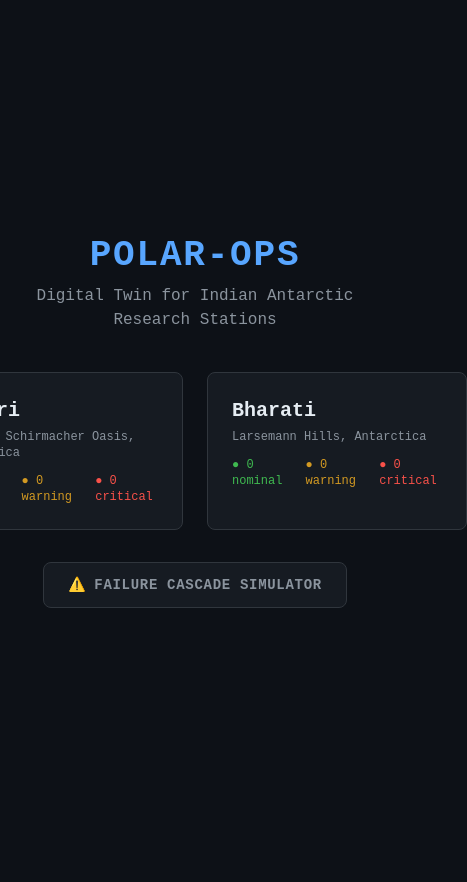
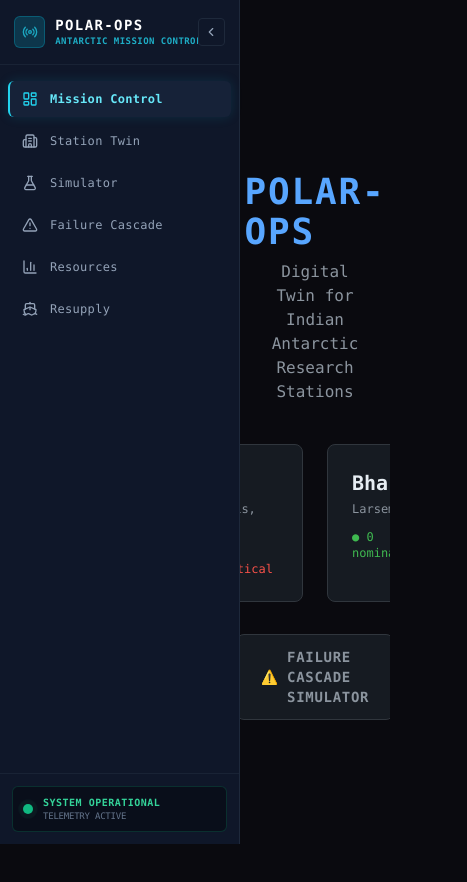
Before and after one commit to Dev-Lahrani/polar-ops-digital-twin, a Next.js app: page / in a window 390 px wide. Shown: the top 882 px of the page, 467 px wide, since content can reach past the window. Before the commit the page ends 844 px from the top, so only its background shows below. Built offline with nearby package versions, Linux system fonts and the light colour scheme.

Commit message:
feat(layout): add mission control navigation sidebar and responsive layout

```diff
--- a/src/app/layout.tsx
+++ b/src/app/layout.tsx
@@ -1,9 +1,10 @@
 import type { Metadata } from "next";
 import "./globals.css";
+import LayoutShell from "@/components/layout-shell";
 
 export const metadata: Metadata = {
-  title: "POLAR-OPS Digital Twin",
-  description: "Digital Twin for Indian Antarctic Research Stations",
+  title: "POLAR-OPS — Antarctic Mission Control",
+  description: "Digital Twin & Real-time Operations Platform for Indian Antarctic Research Stations",
 };
 
 export default function RootLayout({
@@ -12,8 +13,10 @@ export default function RootLayout({
   children: React.ReactNode;
 }) {
   return (
-    <html lang="en">
-      <body className="antialiased">{children}</body>
+    <html lang="en" className="dark">
+      <body className="min-h-screen bg-[#0a0a0f] text-slate-200 antialiased font-mono selection:bg-cyan-500/30 selection:text-cyan-200">
+        <LayoutShell>{children}</LayoutShell>
+      </body>
     </html>
   );
 }
--- /dev/null
+++ b/src/components/layout-shell.tsx
@@ -0,0 +1,29 @@
+"use client";
+
+import { useSidebar, SidebarProvider } from "@/components/nav-sidebar";
+import NavSidebar from "@/components/nav-sidebar";
+
+function ShellContent({ children }: { children: React.ReactNode }) {
+  const { collapsed } = useSidebar();
+
+  return (
+    <div className="flex min-h-screen bg-[#0a0a0f] text-slate-200">
+      <NavSidebar />
+      <main
+        className={`flex-1 transition-all duration-300 min-h-screen p-6 md:p-8 overflow-y-auto ${
+          collapsed ? "ml-16" : "ml-60"
+        }`}
+      >
+        {children}
+      </main>
+    </div>
+  );
+}
+
+export default function LayoutShell({ children }: { children: React.ReactNode }) {
+  return (
+    <SidebarProvider>
+      <ShellContent>{children}</ShellContent>
+    </SidebarProvider>
+  );
+}
--- /dev/null
+++ b/src/components/nav-sidebar.tsx
@@ -0,0 +1,170 @@
+"use client";
+
+import { createContext, useContext, useState } from "react";
+import Link from "next/link";
+import { usePathname } from "next/navigation";
+import {
+  LayoutDashboard,
+  Building2,
+  FlaskConical,
+  AlertTriangle,
+  BarChart3,
+  Ship,
+  ChevronLeft,
+  ChevronRight,
+  Radio,
+} from "lucide-react";
+
+interface SidebarContextType {
+  collapsed: boolean;
+  setCollapsed: React.Dispatch<React.SetStateAction<boolean>>;
+}
+
+const SidebarContext = createContext<SidebarContextType>({
+  collapsed: false,
+  setCollapsed: () => {},
+});
+
+export const useSidebar = () => useContext(SidebarContext);
+
+export function SidebarProvider({ children }: { children: React.ReactNode }) {
+  const [collapsed, setCollapsed] = useState(false);
+  return (
+    <SidebarContext.Provider value={{ collapsed, setCollapsed }}>
+      {children}
+    </SidebarContext.Provider>
+  );
+}
+
+interface NavItem {
+  name: string;
+  href: string;
+  icon: React.ComponentType<{ className?: string }>;
+  matchPrefix?: boolean;
+}
+
+const navItems: NavItem[] = [
+  { name: "Mission Control", href: "/", icon: LayoutDashboard },
+  { name: "Station Twin", href: "/station/bharati", icon: Building2, matchPrefix: true },
+  { name: "Simulator", href: "/simulator", icon: FlaskConical },
+  { name: "Failure Cascade", href: "/cascade", icon: AlertTriangle },
+  { name: "Resources", href: "/resources", icon: BarChart3 },
+  { name: "Resupply", href: "/resupply", icon: Ship },
+];
+
+export default function NavSidebar() {
+  const { collapsed, setCollapsed } = useSidebar();
+  const pathname = usePathname();
+
+  const isActive = (item: NavItem) => {
+    if (item.href === "/") {
+      return pathname === "/";
+    }
+    if (item.matchPrefix) {
+      return pathname.startsWith("/station");
+    }
+    return pathname.startsWith(item.href);
+  };
+
+  return (
+    <aside
+      className={`fixed top-0 left-0 bottom-0 z-40 flex flex-col justify-between border-r border-[#1e293b] bg-[#0f1729] text-slate-200 transition-all duration-300 ${
+        collapsed ? "w-16" : "w-60"
+      }`}
+    >
+      {/* Top Section: Logo & Brand */}
+      <div className="flex flex-col border-b border-[#1e293b]/70">
+        <div className="flex h-16 items-center justify-between px-3.5">
+          {!collapsed ? (
+            <div className="flex items-center gap-2.5 overflow-hidden">
+              <div className="flex h-8 w-8 items-center justify-center rounded-md bg-cyan-500/20 text-cyan-400 border border-cyan-500/30">
+                <Radio className="h-4 w-4 animate-pulse" />
+              </div>
+              <div className="flex flex-col truncate">
+                <span className="text-sm font-black tracking-widest text-white uppercase font-mono">
+                  POLAR-OPS
+                </span>
+                <span className="text-[9px] tracking-wider text-cyan-400/80 uppercase font-semibold">
+                  ANTARCTIC MISSION CONTROL
+                </span>
+              </div>
+            </div>
+          ) : (
+            <div className="mx-auto flex h-8 w-8 items-center justify-center rounded-md bg-cyan-500/20 text-cyan-400 border border-cyan-500/30">
+              <Radio className="h-4 w-4 animate-pulse" />
+            </div>
+          )}
+
+          <button
+            onClick={() => setCollapsed((prev) => !prev)}
+            className={`flex h-7 w-7 items-center justify-center rounded border border-[#1e293b] text-slate-400 hover:bg-[#1e293b] hover:text-white transition-colors ${
+              collapsed ? "mx-auto mt-2 mb-2" : ""
+            }`}
+            title={collapsed ? "Expand sidebar" : "Collapse sidebar"}
+            aria-label={collapsed ? "Expand sidebar" : "Collapse sidebar"}
+          >
+            {collapsed ? <ChevronRight className="h-3.5 w-3.5" /> : <ChevronLeft className="h-3.5 w-3.5" />}
+          </button>
+        </div>
+      </div>
+
+      {/* Navigation Links */}
+      <nav className="flex-1 space-y-1.5 px-2 py-4">
+        {navItems.map((item) => {
+          const active = isActive(item);
+          const Icon = item.icon;
+
+          return (
+            <Link
+              key={item.name}
+              href={item.href}
+              className={`group flex items-center rounded-md px-3 py-2.5 text-xs font-medium transition-all ${
+                active
+                  ? "border-l-2 border-cyan-400 bg-[#162238] text-cyan-300 font-semibold shadow-[0_0_12px_rgba(6,182,212,0.15)]"
+                  : "border-l-2 border-transparent text-slate-400 hover:bg-[#162033] hover:text-slate-200"
+              } ${collapsed ? "justify-center px-2" : "gap-3"}`}
+              title={collapsed ? item.name : undefined}
+            >
+              <Icon
+                className={`h-4 w-4 shrink-0 transition-colors ${
+                  active ? "text-cyan-400" : "text-slate-400 group-hover:text-slate-200"
+                }`}
+              />
+              {!collapsed && <span className="truncate tracking-wide">{item.name}</span>}
+            </Link>
+          );
+        })}
+      </nav>
+
+      {/* Bottom Section: Operational Status */}
+      <div className="border-t border-[#1e293b]/70 p-3">
+        {!collapsed ? (
+          <div className="flex items-center gap-2.5 rounded-md bg-[#090e1a] border border-emerald-500/20 px-2.5 py-2">
+            <span className="relative flex h-2.5 w-2.5 shrink-0">
+              <span className="absolute inline-flex h-full w-full animate-ping rounded-full bg-emerald-400 opacity-75" />
+              <span className="relative inline-flex h-2.5 w-2.5 rounded-full bg-emerald-500" />
+            </span>
+            <div className="flex flex-col truncate">
+              <span className="text-[10px] font-mono font-bold tracking-wider text-emerald-400 uppercase">
+                SYSTEM OPERATIONAL
+              </span>
+              <span className="text-[9px] text-slate-500 tracking-tight">
+                TELEMETRY ACTIVE
+              </span>
+            </div>
+          </div>
+        ) : (
+          <div
+            className="flex justify-center py-1"
+            title="SYSTEM OPERATIONAL"
+          >
+            <span className="relative flex h-2.5 w-2.5">
+              <span className="absolute inline-flex h-full w-full animate-ping rounded-full bg-emerald-400 opacity-75" />
+              <span className="relative inline-flex h-2.5 w-2.5 rounded-full bg-emerald-500" />
+            </span>
+          </div>
+        )}
+      </div>
+    </aside>
+  );
+}
```
